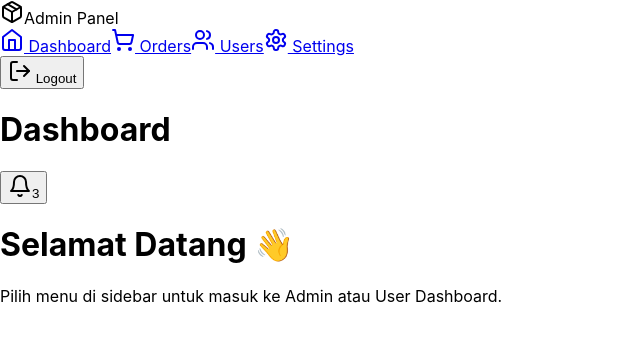
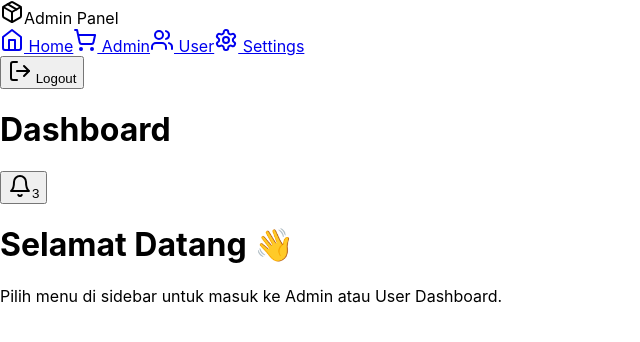
Before and after one commit to suryo-kuncoro/input_member, a React (Create React App) app: page / in a window 1280 px wide. Shown: the top 342 px of the page, without its empty margins (0-640 px from the left). Built offline with nearby package versions, Linux system fonts and the light colour scheme.

Commit message:
Update DashboardLayout.js

```diff
--- a/src/components/DashboardLayout.js
+++ b/src/components/DashboardLayout.js
@@ -1,4 +1,5 @@
 import React from "react";
+import { Link } from "react-router-dom";
 import { Package, Bell, LogOut, Home, ShoppingCart, Users, Settings } from "lucide-react";
 
 export default function DashboardLayout({ children }) {
@@ -11,18 +12,18 @@ export default function DashboardLayout({ children }) {
           Admin Panel
         </div>
         <nav className="flex-1 p-4 space-y-2">
-          <a href="#" className="flex items-center gap-2 px-3 py-2 rounded-lg hover:bg-indigo-600">
-            <Home className="w-4 h-4" /> Dashboard
-          </a>
-          <a href="#" className="flex items-center gap-2 px-3 py-2 rounded-lg hover:bg-indigo-600">
-            <ShoppingCart className="w-4 h-4" /> Orders
-          </a>
-          <a href="#" className="flex items-center gap-2 px-3 py-2 rounded-lg hover:bg-indigo-600">
-            <Users className="w-4 h-4" /> Users
-          </a>
-          <a href="#" className="flex items-center gap-2 px-3 py-2 rounded-lg hover:bg-indigo-600">
+          <Link to="/" className="flex items-center gap-2 px-3 py-2 rounded-lg hover:bg-indigo-600">
+            <Home className="w-4 h-4" /> Home
+          </Link>
+          <Link to="/admin" className="flex items-center gap-2 px-3 py-2 rounded-lg hover:bg-indigo-600">
+            <ShoppingCart className="w-4 h-4" /> Admin
+          </Link>
+          <Link to="/user" className="flex items-center gap-2 px-3 py-2 rounded-lg hover:bg-indigo-600">
+            <Users className="w-4 h-4" /> User
+          </Link>
+          <Link to="/settings" className="flex items-center gap-2 px-3 py-2 rounded-lg hover:bg-indigo-600">
             <Settings className="w-4 h-4" /> Settings
-          </a>
+          </Link>
         </nav>
         <button className="flex items-center gap-2 px-4 py-3 bg-indigo-800 hover:bg-indigo-600">
           <LogOut className="w-4 h-4" /> Logout
```
